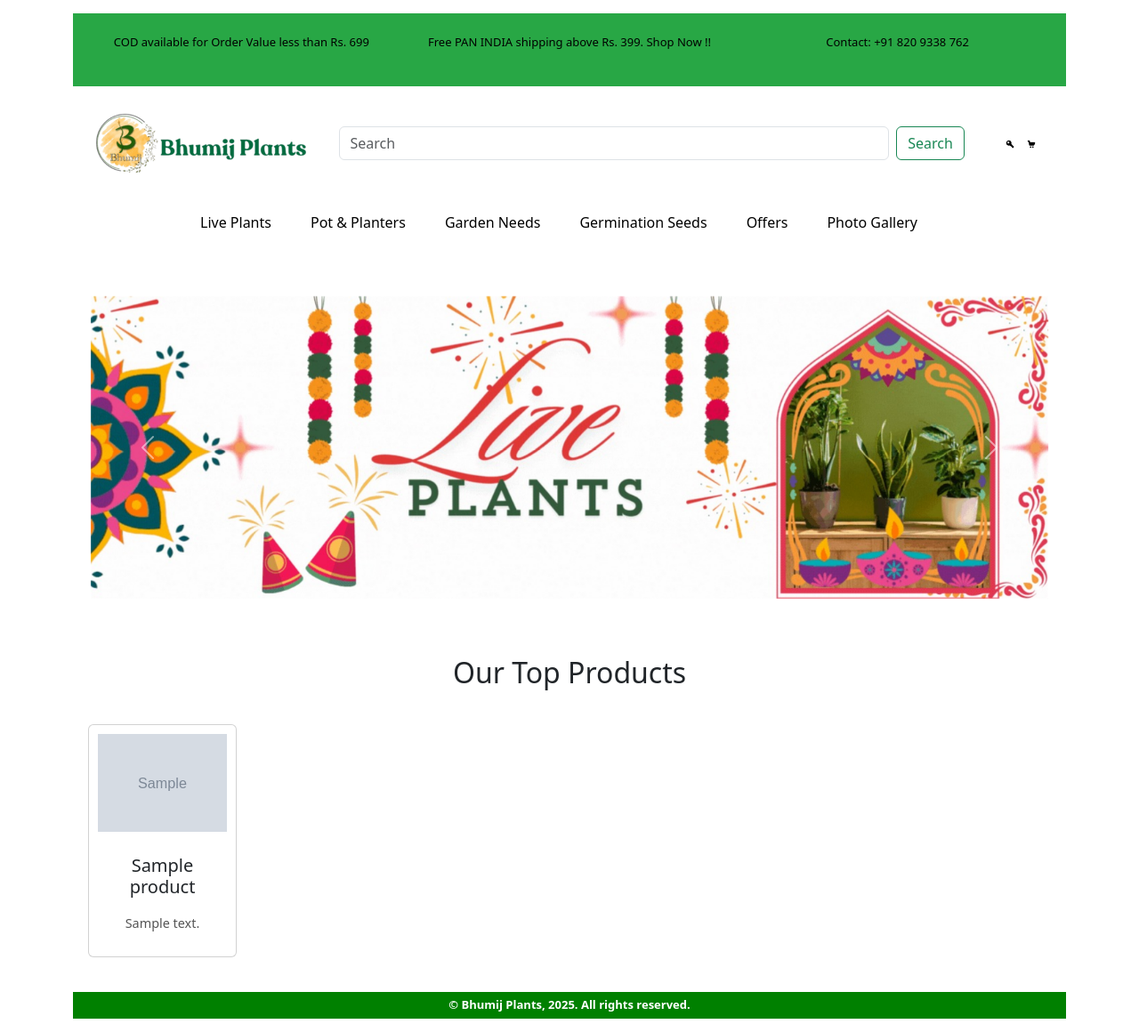
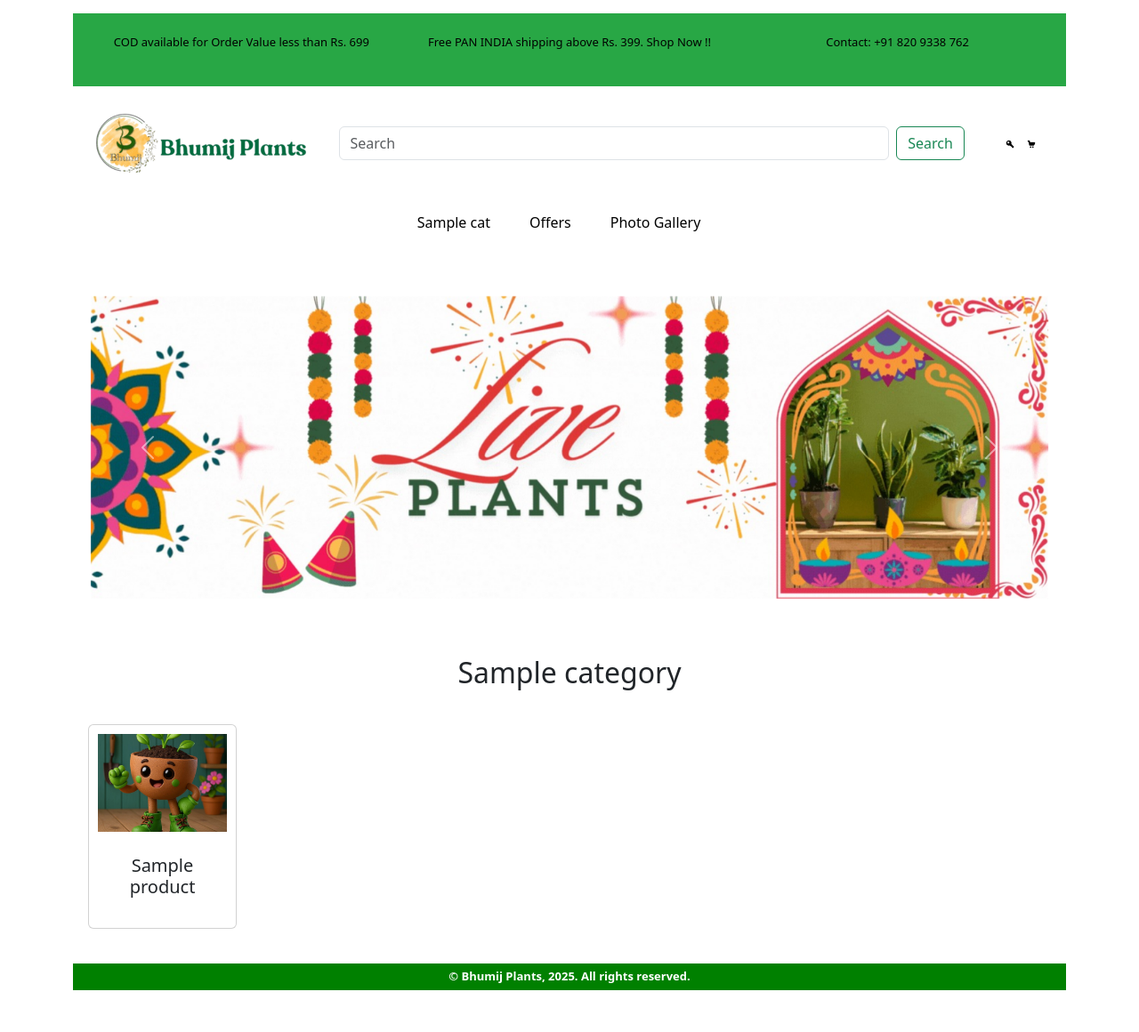
Before and after one commit to Ankush-Bhardwaj-280393/bhumij_flask_website, a Flask app: template templates/index.html in a window 1280 px wide. Shown: the whole page at 89% size. After the commit the page ends 1113 px from the top, so only its background shows below. Run offline with Flask 3, Linux system fonts and the light colour scheme; the template is opened without the code that fills it: most values are stand-ins (such as "Sample title", 1, 10 or a date in 2020); grey boxes marked "Sample" are stand-in pictures; parts of the project's set-up code (start-up, migrations or seed data) failed here and were passed over.

Commit message:
Adding the individual pages for each main category

```diff
--- a/app.py
+++ b/app.py
@@ -4,38 +4,43 @@ import pandas as pd
 app=Flask(__name__)
 
 master_item_df=pd.read_excel("data/master_item_list.xlsx")
-products = [
-        {"name": "Aloe Vera", "img": "https://via.placeholder.com/150", "desc": "Air purifying succulent plant."},
-        {"name": "Snake Plant", "img": "https://via.placeholder.com/150", "desc": "Low-maintenance indoor plant."},
-        {"name": "Tulsi", "img": "https://via.placeholder.com/150", "desc": "Sacred herb with medicinal value."},
-        {"name": "Money Plant", "img": "https://via.placeholder.com/150", "desc": "Brings positivity and wealth."},
-        {"name": "Rose", "img": "https://via.placeholder.com/150", "desc": "Beautiful flowering plant."},
-        {"name": "Lily", "img": "https://via.placeholder.com/150", "desc": "Elegant and fragrant blooms."}
-    ]
 
 def filter_data(plant_category):
     category_filtered_df=master_item_df[master_item_df["main_category"]==plant_category]
 
     return category_filtered_df
 
+
+main_categories=master_item_df["main_category"].unique().astype(str)
+main_categories = list(set([x.strip() for x in main_categories if x and x.strip().lower() != "nan"]))
+main_categories.sort()
+
 @app.route("/")
 def index_page():
-    live_plants_df=filter_data(plant_category="Live Plants")
-    # live_plants_list = live_plants_df.to_dict(orient='records')
-    live_plants_list=live_plants_df["item_name"].tolist()
 
-    # return render_template("index.html",
-    #                        live_plants=live_plants_list[:6])
     return render_template("index.html",
-                           products=products)
+                           main_categories=main_categories,
+                           category="Our Top Products",)
 
-@app.route("/live_plants/")
-def live_plants():
-    live_plants_df=filter_data(plant_category="Live Plants")
-    live_plants_list = live_plants_df.to_dict(orient='records')
 
-    return render_template("live_plants/live_plants_index.html",
-                           live_plants=live_plants_list)
+# @app.route("/live_plants/")
+# def live_plants():
+#     live_plants_df=filter_data(plant_category="Live Plants")
+#     live_plants_list = live_plants_df.to_dict(orient='records')
+
+#     return render_template("live_plants/live_plants_index.html",
+#                            live_plants=live_plants_list)
+
+@app.route("/category/<category_name>/")
+def show_category(category_name):
+    # Filter products by category
+    filtered = master_item_df[master_item_df["main_category"].astype(str).str.lower().str.strip() == category_name.lower()]
+
+    # Pass filtered products to template
+    return render_template("main_category/category.html",
+                           main_categories= main_categories,
+                           category=category_name,
+                           products=filtered.to_dict(orient="records"))
 
 if __name__=="__main__":
     app.run(host="0.0.0.0", debug=True)
--- a/templates/header.html
+++ b/templates/header.html
@@ -38,10 +38,21 @@
             </div>
             <div class="offcanvas-body">
                 <ul class="list-unstyled">
-                <li><a href="{{ url_for('live_plants') }}" class="nav-link">Live Plants</a></li>
+                {#
+                <!-- <li><a href="{{ url_for('live_plants') }}" class="nav-link">Live Plants</a></li>
                 <li><a href="#" class="nav-link">Pot & Planters</a></li>
-                <li><a href="#" class="nav-link">Garden Needs</a></li>
-                <li><a href="#" class="nav-link">Germination Seeds</a></li>
+                <li><a href="#" class="na
+                    v-link">Garden Needs</a></li>
+                <li><a href="#" class="nav-link">Germination Seeds</a></li> -->
+                #}
+                {% for cat in main_categories %}
+                    <li>
+                        <!-- Use url_for to generate the route -->
+                        <a href="{{ url_for('show_category', category_name=cat) }}">
+                            {{ cat }}
+                        </a>
+                    </li>
+                {% endfor %}
                 <li><a href="#" class="nav-link">Offers</a></li>
                 <li><a href="#" class="nav-link">Photo Gallery</a></li>
                 </ul>
@@ -81,10 +92,20 @@
         </div>
     <div class="row align-items-center d-none d-md-flex mt-3">
         <ul class="d-flex justify-content-center gap-4 list-unstyled ">
-            <li><a href="{{ url_for('live_plants') }}"> Live Plants </a></li>
+            {#
+            <!-- <li><a href="{{ url_for('live_plants') }}"> Live Plants </a></li>
             <li><a href="#"> Pot & Planters </a></li>
             <li><a href="#"> Garden Needs </a></li>
-            <li><a href="#"> Germination Seeds </a></li>
+            <li><a href="#"> Germination Seeds </a></li> -->
+            #}
+            {% for cat in main_categories %}
+                <li>
+                    <!-- Use url_for to generate the route -->
+                    <a href="{{ url_for('show_category', category_name=cat) }}">
+                        {{ cat }}
+                    </a>
+                </li>
+            {% endfor %}
             <li><a href="#"> Offers </a></li>
             <li><a href="#"> Photo Gallery </a></li>
         </ul>
--- a/templates/top_products.html
+++ b/templates/top_products.html
@@ -23,7 +23,7 @@
   }
 </style>
 <div class="container my-4">
-  <h2 class="text-center mb-4">Our Top Products</h2>
+  <h2 class="text-center mb-4">{{category}}</h2>
 
   <!-- Desktop grid (6 per row) -->
   <div class="row g-3 d-none d-lg-flex">
@@ -31,10 +31,10 @@
     <div class="col-6 col-lg-2">
       <div class="card h-100">
 
-        <img src="{{ product.img }}" class="card-img-top" alt="{{ product.name }}">
+        <img src="{{ url_for('static',filename='images/mitti/mitti_bhumij.jpg') }}" class="card-img-top" alt="{{ product.name }}">
         <div class="card-body text-center">
-          <h5 class="card-title">{{ product.name }}</h5>
-          <p class="card-text">{{ product.desc }}</p>
+          <h5 class="card-title">{{ product.item_name }}</h5>
+          {#<!-- <p class="card-text">{{ product.desc }}</p> -->#}
         </div>
       </div>
     </div>
@@ -45,10 +45,10 @@
   <div class="scroll-row d-flex d-lg-none">
     {% for product in products %}
     <div class="card">
-      <img src="{{ product.img }}" class="card-img-top" alt="{{ product.name }}">
+      <img src="{{ url_for('static',filename='images/mitti/mitti_bhumij.jpg') }}" class="card-img-top" alt="{{ product.name }}">
       <div class="card-body text-center">
-        <h5 class="card-title">{{ product.name }}</h5>
-        <p class="card-text">{{ product.desc }}</p>
+        <h5 class="card-title">{{ product.item_name }}</h5>
+        {#<!-- <p class="card-text">{{ product.desc }}</p> -->#}
       </div>
     </div>
     {% endfor %}
```
Also changed, not shown: templates/main_category/category.html (added, +68 -0 lines), templates/tile.html (+7 -9 lines), static/images/mitti/mitti_bhumij.jpg (added).
